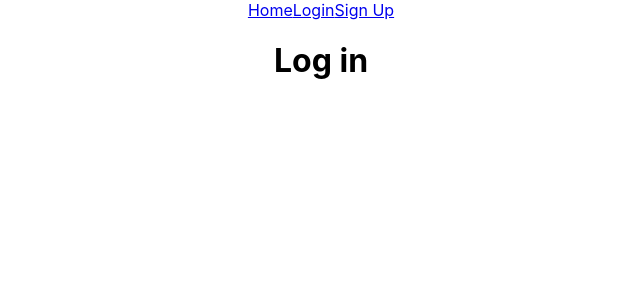
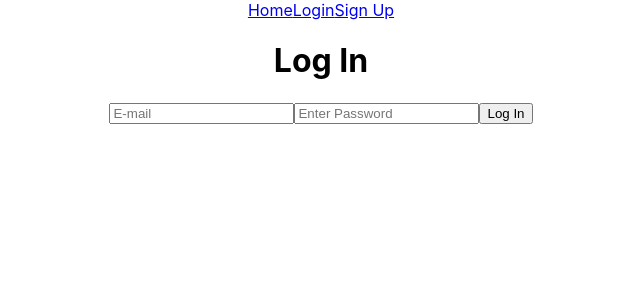
Before and after one commit to Build-Week-FT-Guidr/front-end, a React (Create React App) app in the folder guidr/: page /login in a window 1280 px wide. Shown: the top 300 px of the page, without its empty margins (319-959 px from the left). Built offline with nearby package versions, Linux system fonts and the light colour scheme.

Commit message:
Added Log In form and Yup validation

```diff
--- a/guidr/src/Components/Login.js
+++ b/guidr/src/Components/Login.js
@@ -1,13 +1,41 @@
 import React from "react";
-import Formik from "formik";
+import { withFormik, Form, Field } from "formik";
 import * as Yup from "yup";
 
-const Login = () => {
+const Login = ({ values, touched, errors, status }) => {
+  // Returns the form component and the error messages when the input field is touched and left empty, or just left empty
   return (
-    <div>
-      <h1>Log in</h1>
+    <div className="container">
+      <h1>Log In</h1>
+      <Form className="form-control">
+        <Field type="email" name="email" placeholder="E-mail" />
+        {touched.email && errors.email && (
+          <p className="error">{errors.email}</p>
+        )}
+
+        <Field type="password" name="password" placeholder="Enter Password" />
+        {touched.password && errors.password && (
+          <p className="error">{errors.password}</p>
+        )}
+
+        <button type="submit">Log In</button>
+      </Form>
     </div>
   );
 };
 
-export default Login;
+const FormikFormComponent = withFormik({
+  mapPropsToValues({ email, password }) {
+    return {
+      email: email || "",
+      password: password || ""
+    };
+  },
+  // Tests if the errors exist
+  validationSchema: Yup.object().shape({
+    email: Yup.string().required("Please enter user's email"),
+    password: Yup.string().required("Please enter user's password")
+  })
+})(Login);
+
+export default FormikFormComponent;
```
